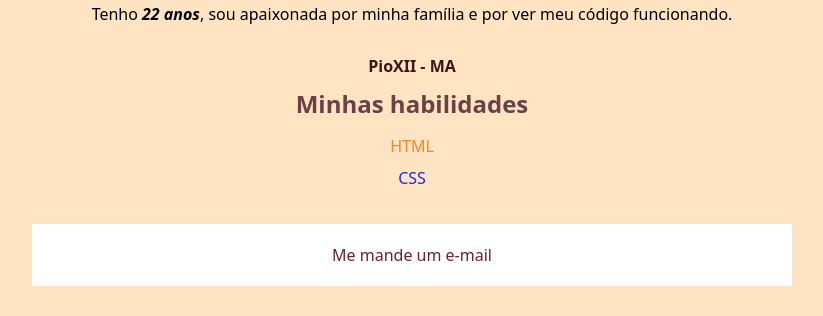
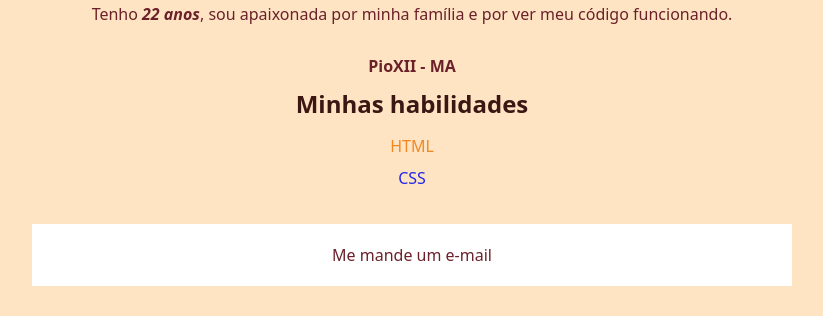
Before and after one commit to Amanayaradev/amanayaradev.github.io, a plain HTML site: page index.html in a window 1280 px wide. Shown: the part 497-813 px from the top of the page, without its empty margins (228-1051 px from the left). Drawn offline with Linux system fonts and the light colour scheme.

Commit message:
adicionando cor a descrição e residencia

```diff
--- a/index.css
+++ b/index.css
@@ -26,15 +26,16 @@ a {
 }
 
 .descricao {
+    color: #6B2129;
     padding: 0 0 30px;
 }
 
 .h2 {
-    color: #6B4146;
+    color: #3B1613 ;
 }
 
 .resido {
-    color: #3B1613;
+    color: #6B2129;
     padding: 0 0 10px;
 }
 
```
